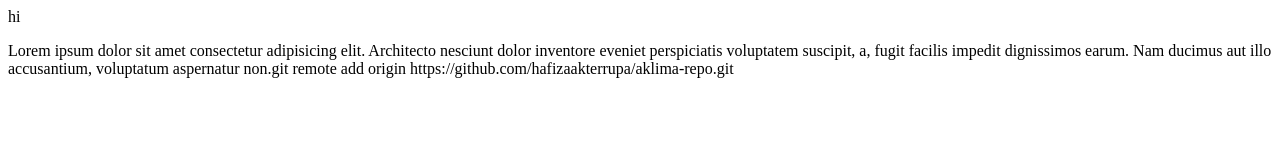
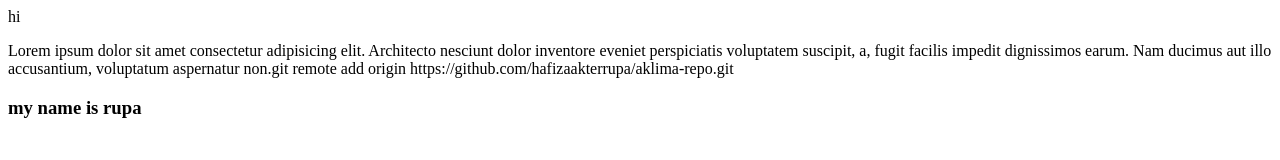
Before and after one commit to hafizaakterrupa/aklima-repo, a plain HTML site: page index.html in a window 1280 px wide. Drawn offline with Linux system fonts and the light colour scheme.

Commit message:
updae index.html

```diff
--- a/index.html
+++ b/index.html
@@ -8,6 +8,7 @@
 <body>
     <h>hi</h>
     <p>Lorem ipsum dolor sit amet consectetur adipisicing elit. Architecto nesciunt dolor inventore eveniet perspiciatis voluptatem suscipit, a, fugit facilis impedit dignissimos earum. Nam ducimus aut illo accusantium, voluptatum aspernatur non.git remote add origin https://github.com/hafizaakterrupa/aklima-repo.git</p>
+    <H3>my name is rupa</H3>
 
 </body>
 </html>
```
